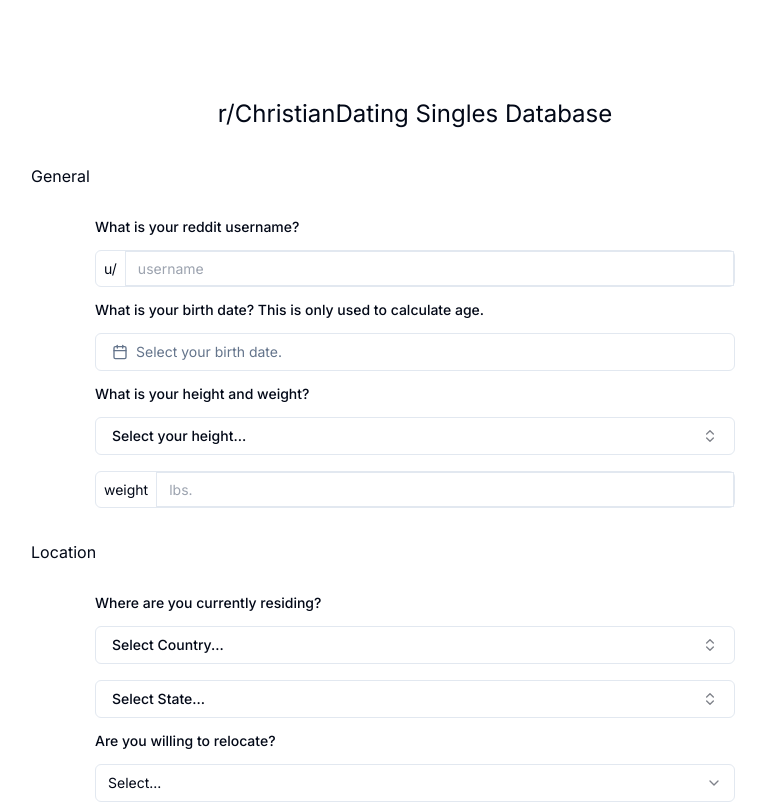
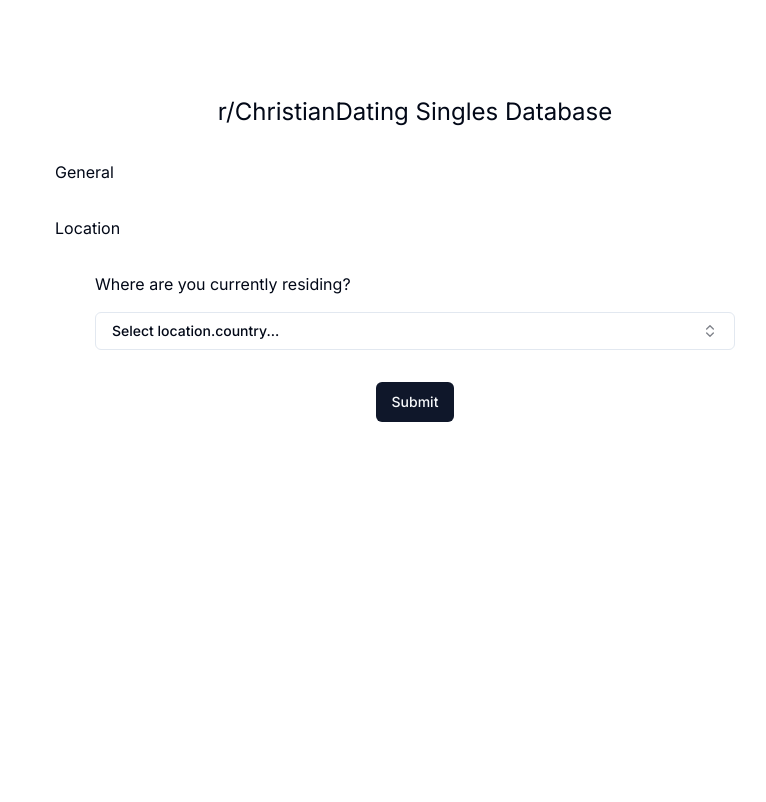
Before and after one commit to jeremiahdotdev/circledating, a Next.js app: page / in a window 1280 px wide. Shown: the top 802 px of the page, without its empty margins (225-991 px from the left). Built offline with nearby package versions, Linux system fonts and the light colour scheme.

Commit message:
best practise changes as an example

```diff
--- a/app/page.tsx
+++ b/app/page.tsx
@@ -1,9 +1,9 @@
-import NewProfile from "@/views/NewProfile";
+import { NewProfile } from "@/views/OptimizedNewProfile";
 
 export default function Home() {
   return (
     <main className="flex min-h-screen flex-col items-center justify-between p-24">
-      <NewProfile name={"r/ChristianDating"} />
+      <NewProfile communityName={"r/ChristianDating"} />
     </main>
   );
 }
--- a/package.json
+++ b/package.json
@@ -9,6 +9,7 @@
     "lint": "next lint"
   },
   "dependencies": {
+    "@hookform/resolvers": "^3.1.1",
     "@radix-ui/react-dialog": "^1.0.4",
     "@radix-ui/react-label": "^2.0.2",
     "@radix-ui/react-popover": "^1.0.6",
@@ -30,6 +31,7 @@
     "react": "18.2.0",
     "react-day-picker": "^8.8.0",
     "react-dom": "18.2.0",
+    "react-hook-form": "^7.45.2",
     "sass": "^1.64.1",
     "tailwind-merge": "^1.14.0",
     "tailwindcss": "3.3.3",
--- a/src/views/NewProfile.tsx
+++ b/src/views/NewProfile.tsx
@@ -10,6 +10,8 @@
 import { Textarea } from "@/components/ui/textarea";
 import { countries } from "@/globals/location";
 
+// Types which are single use, are declared locally.
+// Types which are used in multiple places, are declared in their own file.
 type Community = {
   name: string;
 };
@@ -42,6 +44,8 @@
   isTrad: number;
   isVirgin: number;
 };
+
+// When doing it this way, please type the object you create like the following
 const defaultProfile = {
   username: "",
   sex: 0,
@@ -60,12 +64,16 @@
   hasMoney: -1,
   isTrad: -1,
   isVirgin: -1,
-};
+} as Profile;
 
+// Props should have their own type which is named accordingly
 function NewProfile(props: Community) {
+  // This is really bad practise. Every time the profile object is changed, the whole component will re-render, because the subcomponents depend on it. using react-hook-form will mitigate this.
   const [profile, setProfile] = useState(defaultProfile);
+  // See above
   const [states, setStates] = useState([defaultComboBoxOption]);
 
+  // These properties are "calculated" on every render of the component. This is also a bad practise. Prefer Enums or so.
   const YES_AND_NO = [
     { value: 1, label: "Yes" },
     { value: 0, label: "No" },
@@ -84,19 +92,23 @@
     { value: 0, label: "Female" },
   ];
   const AGES = [];
+  // This should just be a number input field with form validation
   for (let i = 18; i <= 99; i++) {
     AGES.push({ value: i, label: i });
   }
+  // This should just be a field which converts feet and inches to cm and vice versa.
   const HEIGHT = [];
   for (let feet = 4; feet <= 7; feet++) {
     for (let inches = 0; inches <= 11; inches++) {
       HEIGHT.push({ value: feet * 12 + inches, label: `${feet}'${inches}"` });
     }
   }
+  // using the countries.ts file solves this.
   const COUNTRIES: any = [];
   countries.forEach((element: Country, index: number) => {
     COUNTRIES.push({ value: element.country, label: element.country });
   });
+  // Using a string enum fixes this. Should also be declared outside of the component.
   const EXCERCISE_FREQUENCY = [
     { value: "Absentee", label: "Absentee (Never)" },
     { value: "Infrequent", label: "Infrequent (0-1 days per week)" },
@@ -141,6 +153,8 @@
     { value: "Diploma", label: "High School Diploma" },
     { value: "None", label: "None" },
   ];
+
+  // This should use useCallback if the component is to be memoized (which is the case), also the value can be typed safely so it should be done
   const onCountrySelect = (value: any) => {
     let states: any = countries.find((country: Country) => {
       return country.country === value;
@@ -155,6 +169,7 @@
   return (
     <div className={styles.newProfile}>
       <h1 className={[styles.heading1].join(" ")}>
+        {/* props can be deconstructed, see the optimized version */}
         {props.name} Singles Database
       </h1>
       <span className={[styles.sectionHeader].join(" ")}>
--- /dev/null
+++ b/src/views/OptimizedNewProfile.module.scss
@@ -0,0 +1,18 @@
+.newProfile {
+    display: flex;
+    flex-direction: column;
+    gap: 2em;
+    width: 75vw;
+    text-align: left;
+    align-items: center;
+}
+.section {
+    width: 50vw;
+    display: flex;
+    flex-direction: column;
+    gap: 1em;
+    & > * {
+        flex: 1;
+        width: 100%;
+    }
+}
--- /dev/null
+++ b/src/views/OptimizedNewProfile.tsx
@@ -0,0 +1,125 @@
+"use client";
+
+import { memo, useMemo } from "react";
+import { useForm } from "react-hook-form";
+import { zodResolver } from "@hookform/resolvers/zod";
+import { ProfileSchema, ProfileSchemaType } from "@/schemas/Profile";
+import styles from "./OptimizedNewProfile.module.scss";
+import { Label } from "@radix-ui/react-label";
+import { Button } from "@/components/ui/button";
+import { Combobox } from "@/components/ui/combobox";
+import { countries } from "@/globals/location";
+
+export type NewProfileProps = {
+  communityName: string;
+};
+
+export const NewProfile = memo(function NewProfile({
+  communityName,
+}: NewProfileProps) {
+  const {
+    register,
+    handleSubmit,
+    control,
+    formState: { errors },
+    watch,
+  } = useForm<ProfileSchemaType>({
+    resolver: zodResolver(ProfileSchema),
+    defaultValues: {},
+  });
+
+  const countryValues = useMemo(
+    () =>
+      countries.map((country) => ({
+        value: country,
+        label: country.country,
+      })),
+    []
+  );
+
+  return (
+    <div className={styles.newProfile}>
+      <h1 className="text-2xl">{communityName} Singles Database</h1>
+      <span className={"w-3/4"}>
+        <h2>General</h2>
+      </span>
+      {/* <section className={[styles.section].join(" ")}>
+        <Label>What is your reddit username?</Label>
+        <LabeledInput placeholder={"username"}>u/</LabeledInput>
+        <Label>
+          What is your birth date? This is only used to calculate age.
+        </Label>
+        <DatePicker prompt={"Select your birth date."} />
+        <Label>What is your height and weight?</Label>
+        <Combobox name={"your height"} options={HEIGHT} />
+        <LabeledInput type={"number"} placeholder={"lbs."}>
+          weight
+        </LabeledInput>
+      </section> */}
+      <span className={"w-3/4"}>
+        <h2>Location</h2>
+      </span>
+      <section className={[styles.section].join(" ")}>
+        <Label>Where are you currently residing?</Label>
+        <Combobox options={countryValues} {...register("location.country")} />
+        {/* <Combobox options={statesValues} {...register("location.states")} /> */}
+        {/* <Label>Are you willing to relocate?</Label> */}
+        {/* <Dropdown options={YES_AND_NO} /> */}
+      </section>
+      {/* <span className={"w-3/4"}>
+        <h2>Family</h2>
+      </span>
+      <section className={[styles.section].join(" ")}>
+        <Label>Do you want kids?</Label>
+        <Dropdown options={YES_AND_NO} />
+        <Label>Do you currently have kids?</Label>
+        <Dropdown options={YES_AND_NO} />
+        <Label>Which of the following applies to you?</Label>
+        <Dropdown options={STATUSES} />
+      </section>
+      <span className={"w-3/4"}>
+        <h2>Lifestyle</h2>
+      </span>
+      <section className={[styles.section].join(" ")}>
+        <Label>What is your fitness level?</Label>
+        <Dropdown options={EXCERCISE_FREQUENCY} />
+        <Label>How often do you drink?</Label>
+        <Dropdown options={DRINKING_FREQUENCY} />
+        <Label>Which of the following applies to you?</Label>
+        <Dropdown options={SMOKING_TYPES} />
+      </section>
+      <span className={"w-3/4"}>
+        <h2>About You</h2>
+      </span>
+      <section className={[styles.section].join(" ")}>
+        <Label>What is the highest level of education you have achieved?</Label>
+        <Dropdown options={EDUCATION_LEVELS} />
+        <Label>What is your political affiliation?</Label>
+        <Dropdown options={POLITICAL_STANCES} />
+        <Label>Bio</Label>
+        <Textarea
+          placeholder={
+            "Describe yourself: faith, career, interests, hobbies, goals, et cetera."
+          }
+        />
+      </section>
+      <span className={"w-3/4"}>
+        <h2>Sensitive Information (Optional)</h2>
+      </span>
+      <section className={[styles.section].join(" ")}>
+        <Label>
+          Are you *only* looking for a traditional household? Stay-at-home Mom,
+          Father is the primary breadwinner?
+        </Label>
+        <Dropdown options={YES_AND_NO_OPTIONAL} />
+        <Label>Can you support a family on your current income alone?</Label>
+        <Dropdown options={YES_AND_NO_OPTIONAL} />
+        <Label>Are you a virgin?</Label>
+        <Dropdown options={YES_AND_NO_OPTIONAL} />
+      </section> */}
+      <div className={styles.submit}>
+        <Button>Submit</Button>
+      </div>
+    </div>
+  );
+});
```
Also changed, not shown: 1 other file (tests, documents, lock files or other folders).
